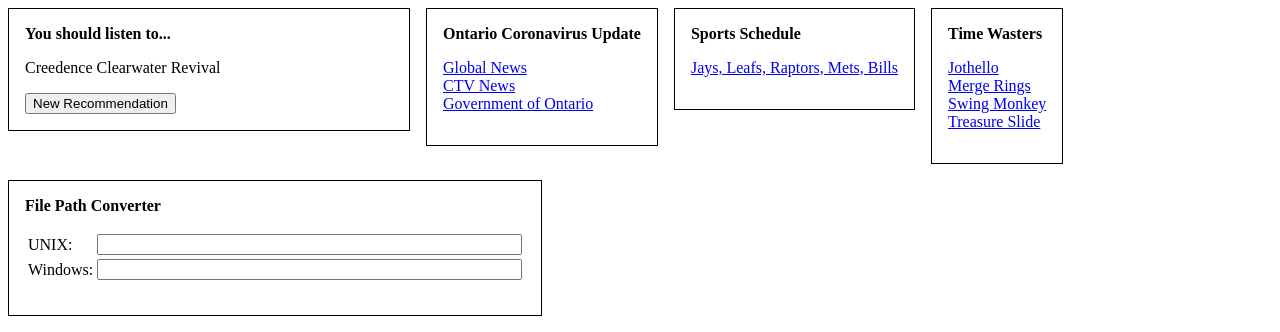
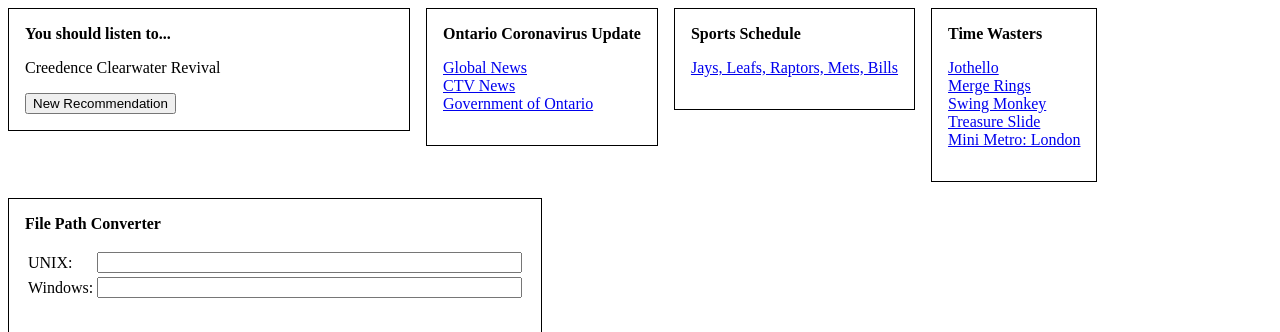
Before and after one commit to jdw1996/dashboard, a React (Create React App) app: page / in a window 1280 px wide. Shown: the top 332 px of the page. Built offline with nearby package versions, Linux system fonts and the light colour scheme.

Commit message:
Add Mini Metro: London to Time Wasters

```diff
--- a/src/TimeWasters.tsx
+++ b/src/TimeWasters.tsx
@@ -12,6 +12,8 @@
         <a href="https://www.coolmathgames.com/0-swing-monkey">Swing Monkey</a>
         <br />
         <a href="https://www.coolmathgames.com/0-treasure-slide">Treasure Slide</a>
+        <br />
+        <a href="https://www.coolmathgames.com/0-mini-metro-london">Mini Metro: London</a>
       </p>
     </Widget>
   );
```
